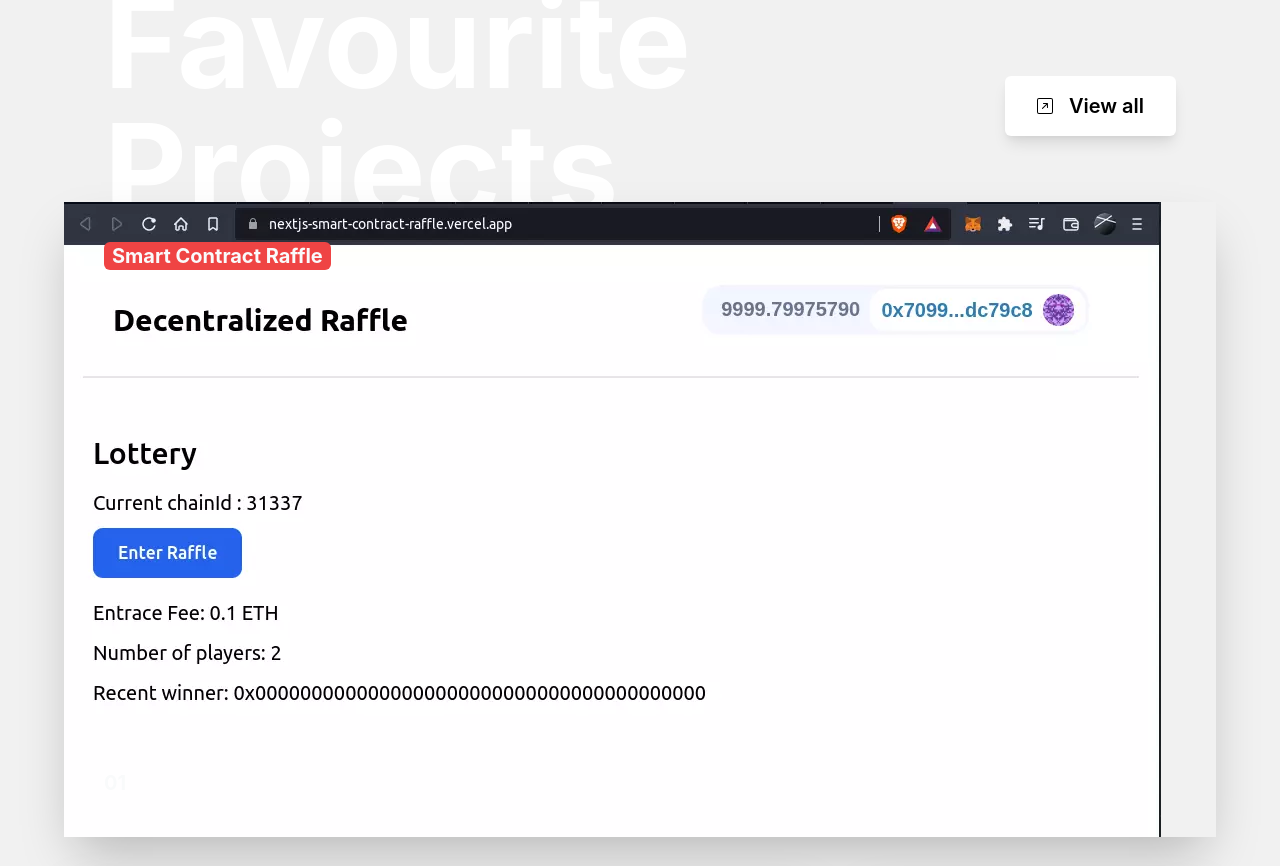
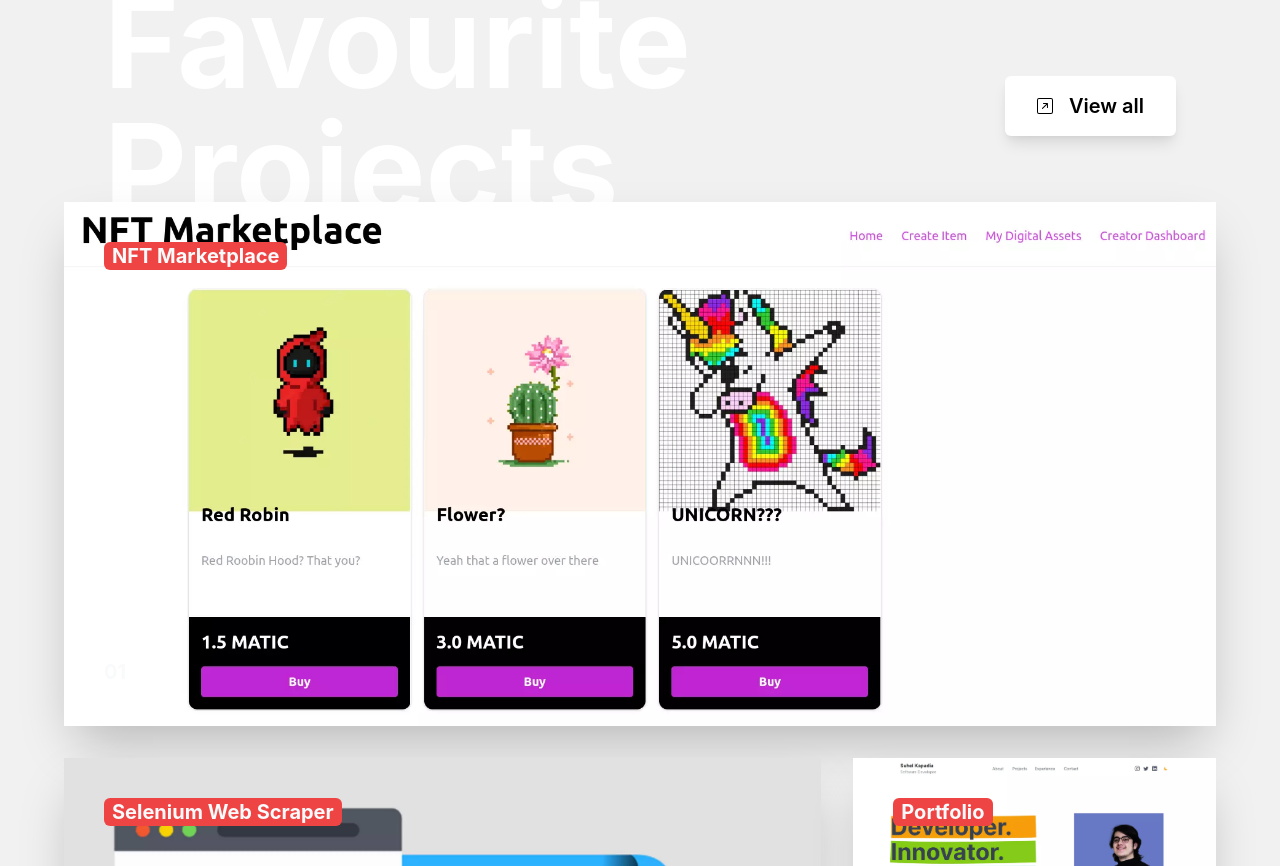
Before and after one commit to Suhel-Kap/portfolio, a Next.js app: page / in a window 1280 px wide. Shown: the part 834-1700 px from the top of the page. Built offline with nearby package versions, Linux system fonts and the light colour scheme; no server answers.

Commit message:
add projects

```diff
--- a/components/FavouriteProjects.js
+++ b/components/FavouriteProjects.js
@@ -35,17 +35,17 @@ export default function FavouriteProjects() {
         <div className="grid md:grid-cols-3 gap-8 lg:-mt-8 pb-40">
           {/* Single card */}
           <a
-            href="github.com/suhel-Kap/nextjs-smart-contract-raffle"
+            href="https://github.com/Suhel-Kap/nft-marketplace-polygon"
             className="w-full block col-span-3 shadow-2xl"
           >
             <div className="relative overflow-hidden">
               <img
-                src="./front-end.webp"
+                src="./nft-marketplace.webp"
                 alt="raffle contract"
                 className="transform hover:scale-125 transition duration-2000 ease-out"
               />
               <h1 className="absolute top-10 left-10 text-gray-50 font-bold text-xl bg-red-500 rounded-md px-2">
-                Smart Contract Raffle
+                NFT Marketplace
               </h1>
               <h1 className="absolute bottom-10 left-10 text-gray-50 font-bold text-xl">
                 01
--- a/constants/data.js
+++ b/constants/data.js
@@ -7,6 +7,16 @@ const userData = {
   phone: "+91 8140602980",
   address: "Surat, Gujarat, India.",
   projects: [
+    {
+      title: "NFT Marketplace on Polygon",
+      link: "https://github.com/Suhel-Kap/nft-marketplace-polygon",
+      imgUrl: "/nft-marketplace.webp"
+    },
+    {
+      title: "Smart Contract Raffle",
+      link: "https://github.com/Suhel-Kap/nextjs-smart-contract-raffle",
+      imgUrl: "/nft-marketplace.webp/front-end.webp"
+    },
     {
       title: "Selenium Web Scraper",
       link: "https://github.com/Suhel-Kap/selenium-web-scraper",
```
Also changed, not shown: public/nft-marketplace.webp (added).
